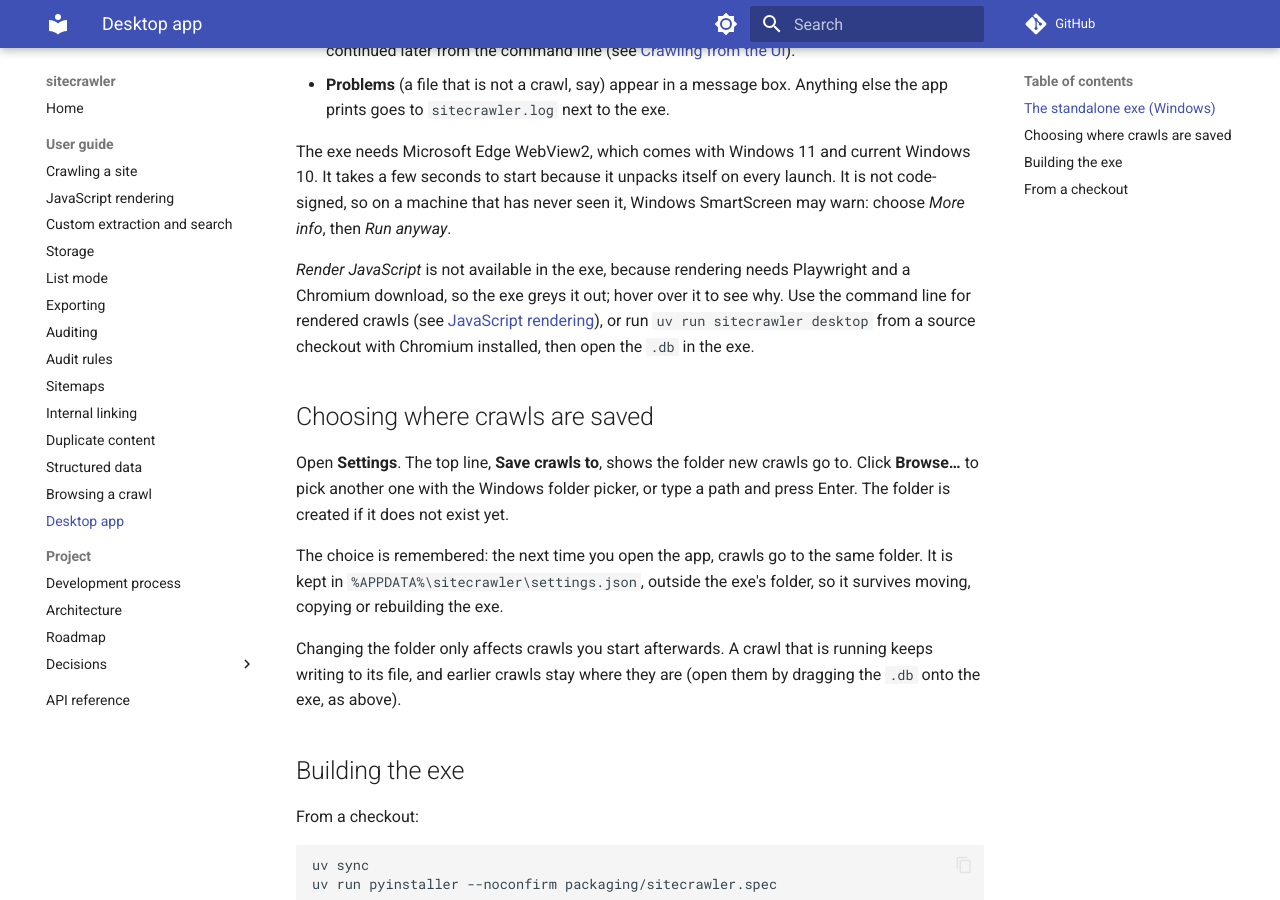
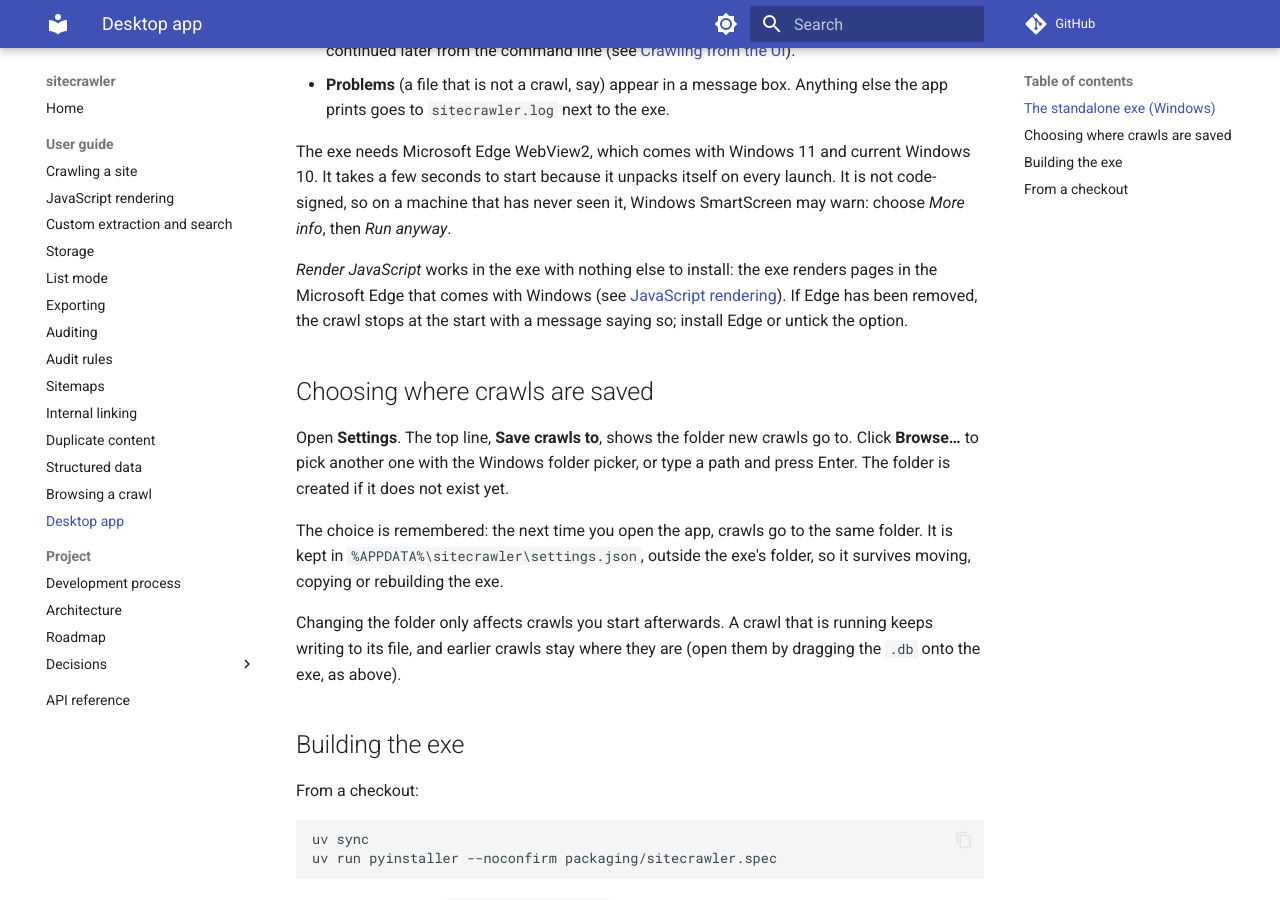
Before and after one commit to joemachen/sitecrawler, an MkDocs documentation site: the page built from docs/user-guide/desktop.md, in a window 1280 px wide and 900 px high, scrolled down 495 px. Built offline with MkDocs 1.6.1 and Material for MkDocs 9.7.7, drawn with Linux system fonts in a browser that asks for light colours; comment, search, counter and statistics services are not loaded.

Commit message:
feat(desktop): render JavaScript in the exe with the installed Edge
The exe now bundles Playwright and its driver. The renderer launches
Playwright's own Chromium first and falls back to the installed
Microsoft Edge when that is missing, so Render JavaScript works in the
exe with nothing else to install. The exe grows from about 30 MB to
about 70 MB. ADR-0015 records the decision and supersedes the
Playwright part of ADR-0014.

Co-Authored-By: Claude Opus 5.5 <noreply@anthropic.com>

```diff
--- a/docs/user-guide/desktop.md
+++ b/docs/user-guide/desktop.md
@@ -26,12 +26,11 @@ itself on every launch. It is not code-signed, so on a machine that has
 never seen it, Windows SmartScreen may warn: choose *More info*, then
 *Run anyway*.
 
-*Render JavaScript* is not available in the exe, because rendering needs
-Playwright and a Chromium download, so the exe greys it out; hover over it
-to see why. Use the command line for rendered crawls (see
-[JavaScript rendering](render.md)), or run `uv run sitecrawler desktop`
-from a source checkout with Chromium installed, then open the `.db` in the
-exe.
+*Render JavaScript* works in the exe with nothing else to install: the
+exe renders pages in the Microsoft Edge that comes with Windows (see
+[JavaScript rendering](render.md)). If Edge has been removed, the crawl
+stops at the start with a message saying so; install Edge or untick the
+option.
 
 ## Choosing where crawls are saved
 
```
Also changed, not shown: docs/adr/0014-desktop-window-pywebview-pyinstaller.md (+4 -6 lines), docs/adr/0015-exe-renders-with-installed-edge.md (added, +47 -0 lines), docs/adr/README.md (+2 -1 lines), docs/user-guide/render.md (+5 -0 lines), docs/user-guide/serve.md (+2 -2 lines), 4 other files.
